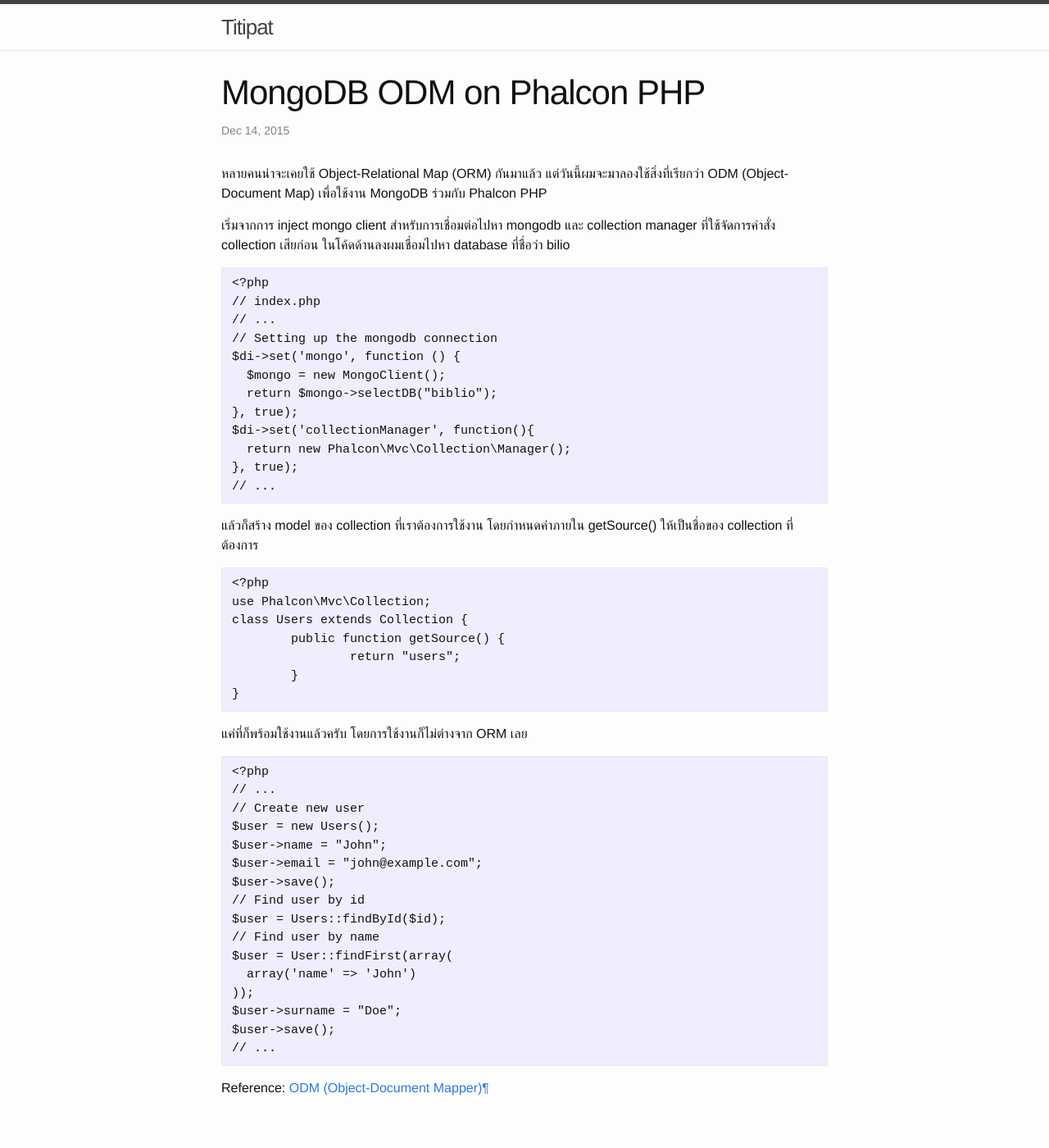
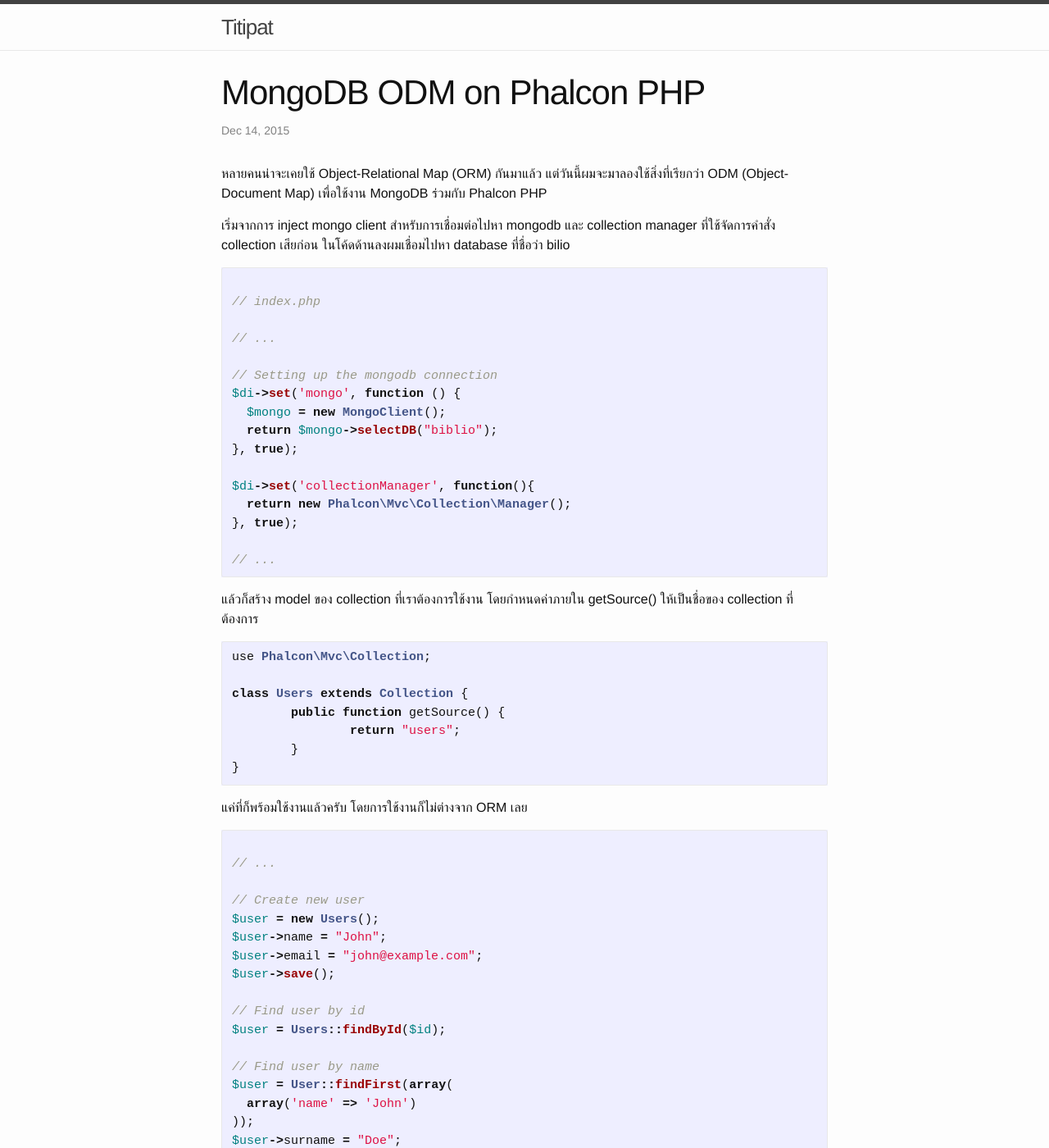
Before and after one commit to titipat/titipat.github.io, a Jekyll site: the page built from _posts/2015-12-14-mongodb-on-phalcon-php.markdown, in a window 1280 px wide and 1400 px high. Shown: the whole window at 82% size. Built offline with Jekyll 4.4.1, drawn with Linux system fonts in a browser that asks for light colours.

Commit message:
update _posts/2015-12-14-mongodb-on-phalcon-php.markdown

````diff
--- a/_posts/2015-12-14-mongodb-on-phalcon-php.markdown
+++ b/_posts/2015-12-14-mongodb-on-phalcon-php.markdown
@@ -7,26 +7,30 @@
 
 เริ่มจากการ inject mongo client สำหรับการเชื่อมต่อไปหา mongodb และ collection manager ที่ใช้จัดการคำสั่ง collection เสียก่อน ในโค้ดด้านลงผมเชื่อมไปหา database ที่ชื่อว่า bilio
 
-```
-<?php
+```php
+
 // index.php
+
 // ...
+
 // Setting up the mongodb connection
 $di->set('mongo', function () {
   $mongo = new MongoClient();
   return $mongo->selectDB("biblio");
 }, true);
+
 $di->set('collectionManager', function(){
   return new Phalcon\Mvc\Collection\Manager();
 }, true);
+
 // ...
 ```
 
 แล้วก็สร้าง model ของ collection ที่เราต้องการใช้งาน โดยกำหนดค่าภายใน getSource() ให้เป็นชื่อของ collection ที่ต้องการ
 
-```
-<?php
+```php
 use Phalcon\Mvc\Collection;
+
 class Users extends Collection {
 	public function getSource() {
 		return "users";
@@ -36,23 +40,28 @@
 
 แค่ที่ก็พร้อมใช้งานแล้วครับ โดยการใช้งานก็ไม่ต่างจาก ORM เลย
 
-```
-<?php
+```php
+
 // ...
+
 // Create new user
 $user = new Users();
 $user->name = "John";
 $user->email = "john@example.com";
 $user->save();
+
 // Find user by id
 $user = Users::findById($id);
+
 // Find user by name
 $user = User::findFirst(array(
   array('name' => 'John')
 ));
 $user->surname = "Doe";
 $user->save();
+
 // ...
+
 ```
 
 Reference: [ODM (Object-Document Mapper)¶](https://docs.phalconphp.com/en/latest/reference/odm.html)
````
